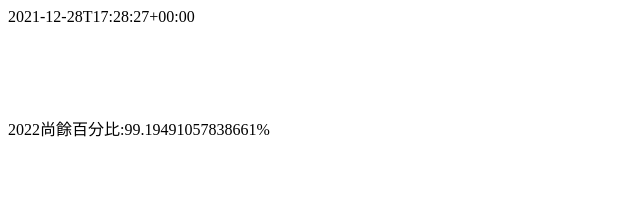
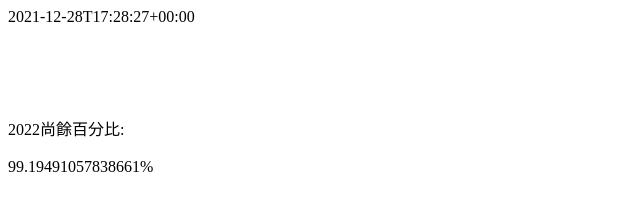
Before and after one commit to BaguHKV/2022Countdown, a plain HTML site: page index.html in a window 1280 px wide. Shown: the whole page, without its empty margins (0-640 px from the left). Drawn offline with nearby package versions, Linux system fonts and the light colour scheme.

Commit message:
Update index.html

```diff
--- a/index.html
+++ b/index.html
@@ -9,12 +9,12 @@
   <script src="https://ajax.googleapis.com/ajax/libs/jquery/3.5.1/jquery.min.js"></script>
 <script>
 $(document).ready(function(){
-
+$('#tit').append("2022尚餘百分比:")
 setInterval(function(){
 const dateTime = Date.now();
 const timestamp = Math.floor(dateTime / 1000);
 $('#tim').empty();
-$('#tim').append("2022尚餘百分比:")
+
 
 per = 1640966400-1609430400;
 send = 1640966400 - timestamp;
@@ -33,6 +33,7 @@ $('#tim').append("100%")
 </script>
 <body translate="no" >
   <div id="output"></div></br></br></br></br></br>
+<div id="tit"></div></br>
 <div id="tim"></div>
   <script src='https://cdnjs.cloudflare.com/ajax/libs/moment.js/2.18.1/moment.min.js'></script>
   <script>
@@ -52,10 +53,12 @@ var urlParams;
 
 var output = document.getElementById("output");
 var tim = document.getElementById("tim");
+var tit = document.getElementById("tit");
 if (urlParams["style"]) output.setAttribute("style", urlParams["style"]);
 if (urlParams["bodyStyle"]) document.body.setAttribute("style", urlParams["bodyStyle"]);
 
 if (urlParams["style"]) tim.setAttribute("style", urlParams["style"]);
+if (urlParams["style"]) tit.setAttribute("style", urlParams["style"]);
 var c;
 setInterval(
 c = function() {
```
